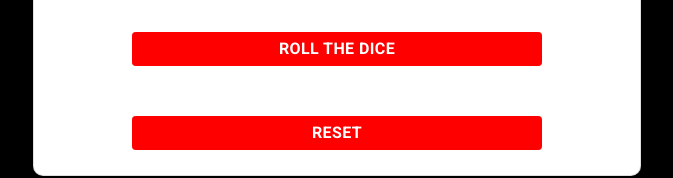
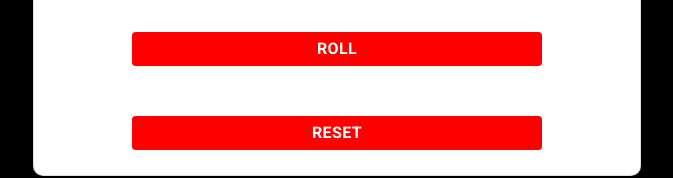
Before and after one commit to garyn90/PocketDice, a plain HTML site: page index.html in a window 1280 px wide. Shown: the part 1094-1272 px from the top of the page, without its empty margins (303-976 px from the left). Drawn offline with nearby package versions, Linux system fonts and the light colour scheme.

Commit message:
Update index.html

```diff
--- a/index.html
+++ b/index.html
@@ -149,7 +149,7 @@
           <option value="10">10</option>
         </select>
       <div class="text-center">
-        <button id="roll-button" type="button" class="mx-auto btn btn-primary btn-sm roll-button">Roll the dice</button>
+        <button id="roll-button" type="button" class="mx-auto btn btn-primary btn-sm roll-button">Roll</button>
       </div>
       <div class="text-center">
         <button id="reset-button" type="button" class="mx-auto btn btn-primary btn-sm reset-button">Reset</button>
```
